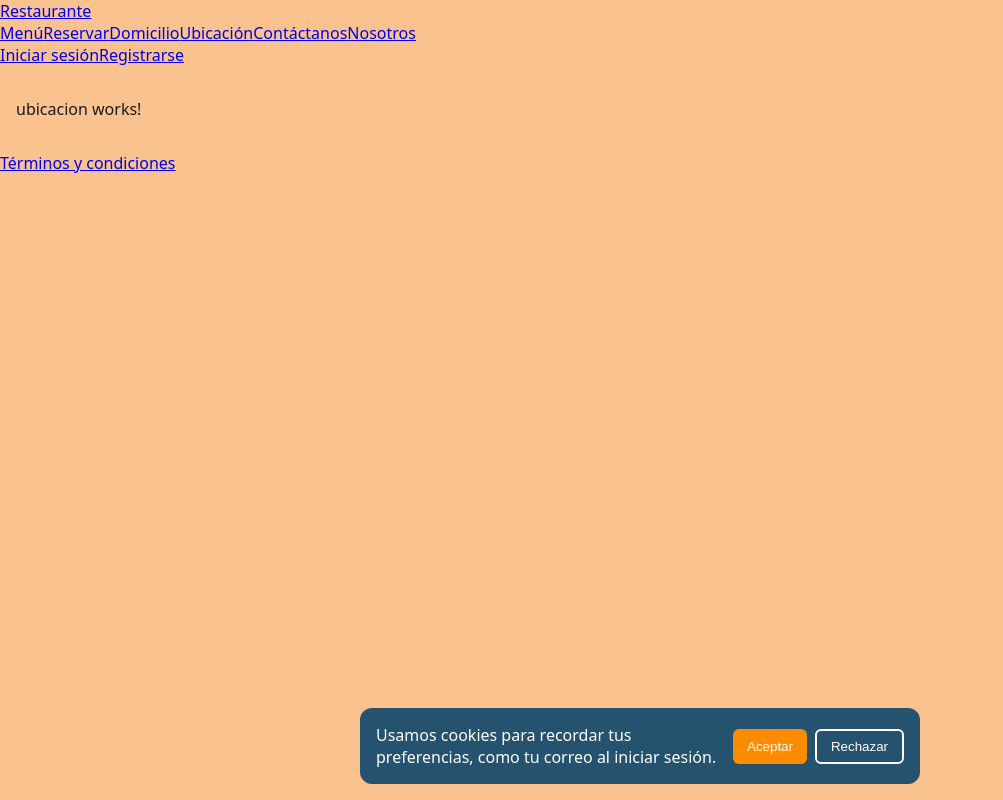
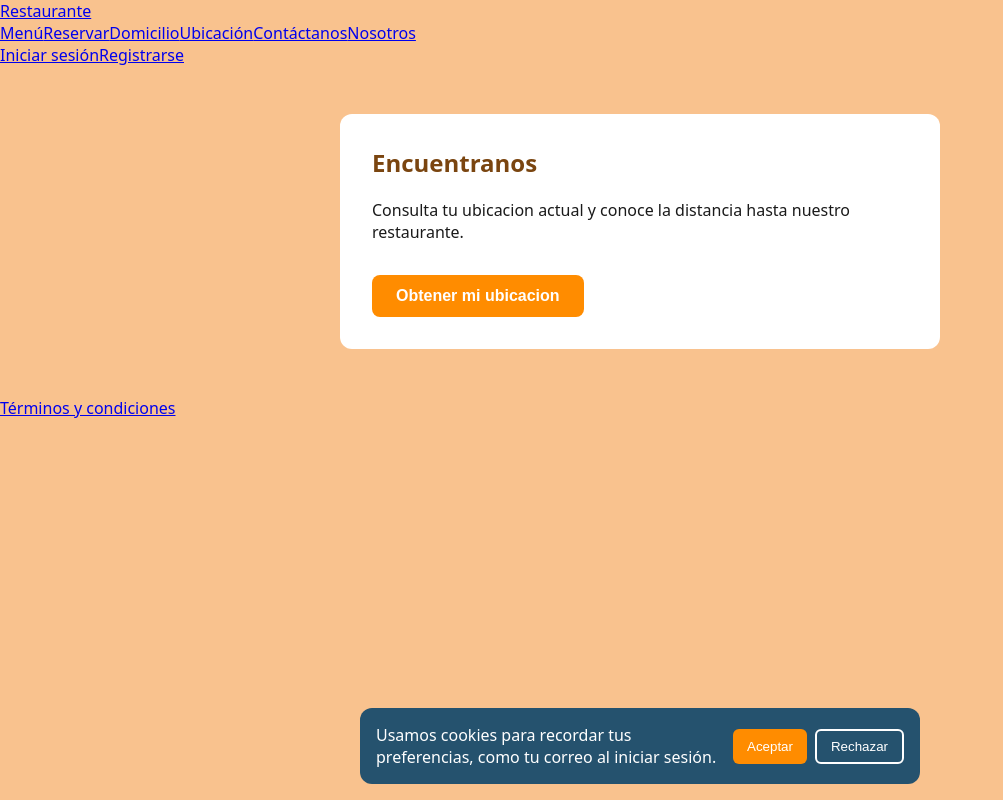
Before and after one commit to JuanSebastianLopez15/Proyecto-FinalFrontend, an Angular app: page /ubicacion in a window 1280 px wide. Shown: the whole page, without its empty margins (0-1003 px from the left). Built offline with nearby package versions, Linux system fonts and the light colour scheme.

Commit message:
feat: se crea el html, el ccs y el ts de ubicacion

```diff
--- a/src/app/paginas/ubicacion/ubicacion.css
+++ b/src/app/paginas/ubicacion/ubicacion.css
@@ -0,0 +1,59 @@
+.pagina-ubicacion {
+  max-width: 600px;
+  margin: 2rem auto;
+  padding: 2rem;
+  background-color: var(--color-blanco);
+  border-radius: 12px;
+  color: var(--color-texto);
+}
+
+.pagina-ubicacion h1 {
+  color: var(--color-cafe);
+  margin-top: 0;
+}
+
+.pagina-ubicacion button {
+  background-color: var(--color-naranja);
+  color: var(--color-blanco);
+  border: none;
+  border-radius: 8px;
+  padding: 0.75rem 1.5rem;
+  font-size: 1rem;
+  font-weight: bold;
+  cursor: pointer;
+  margin-top: 1rem;
+}
+
+.pagina-ubicacion button:hover:not(:disabled) {
+  background-color: var(--color-naranja-oscuro);
+}
+
+.pagina-ubicacion button:disabled {
+  opacity: 0.6;
+  cursor: not-allowed;
+}
+
+.mensaje-error {
+  color: #b5002b;
+  font-weight: bold;
+  margin-top: 1rem;
+}
+
+.informacion-ubicacion {
+  margin-top: 1.5rem;
+  padding-top: 1.5rem;
+  border-top: 1px solid #e0e0e0;
+}
+
+.informacion-ubicacion h2 {
+  color: var(--color-cafe);
+  margin-top: 0;
+}
+
+.informacion-ubicacion a {
+  display: inline-block;
+  margin-top: 0.75rem;
+  color: var(--color-azul);
+  font-weight: bold;
+  text-decoration: underline;
+}
--- a/src/app/paginas/ubicacion/ubicacion.html
+++ b/src/app/paginas/ubicacion/ubicacion.html
@@ -1 +1,63 @@
-<p>ubicacion works!</p>
+
+<!-- Contenedor principal de la pagina -->
+<section class="pagina-ubicacion">
+
+  <!-- Titulo y descripcion -->
+  <h1>Encuentranos</h1>
+
+  <p>
+    Consulta tu ubicacion actual y conoce la distancia hasta nuestro restaurante.
+  </p>
+
+  <!-- Boton para solicitar la ubicacion -->
+  <button
+    type="button"
+    (click)="obtenerUbicacion()"
+    [disabled]="cargando()"
+  >
+    {{ cargando() ? 'Obteniendo ubicacion...' : 'Obtener mi ubicacion' }}
+  </button>
+
+  <!-- Muestra un mensaje cuando ocurre un error -->
+  @if (mensajeError()) {
+    <p class="mensaje-error">
+      {{ mensajeError() }}
+    </p>
+  }
+
+  <!-- Muestra la informacion cuando se obtiene la ubicacion -->
+  @if (coordenadas()) {
+    <div class="informacion-ubicacion">
+
+      <h2>Tu ubicacion actual</h2>
+
+      <!-- Muestra las coordenadas del usuario -->
+      <p>
+        <strong>Latitud:</strong> {{ coordenadas()?.lat }}
+      </p>
+
+      <p>
+        <strong>Longitud:</strong> {{ coordenadas()?.lng }}
+      </p>
+
+      <!-- Muestra la distancia calculada en kilometros -->
+      @if (distancia() !== null) {
+        <p>
+          <strong>Distancia al restaurante:</strong>
+          {{ distancia() | number:'1.2-2' }} km
+        </p>
+      }
+
+      <!-- Enlace para consultar la ubicacion en OpenStreetMap -->
+      <a
+        [href]="'https://www.openstreetmap.org/?mlat=' + coordenadas()?.lat + '&mlon=' + coordenadas()?.lng + '#map=17/' + coordenadas()?.lat + '/' + coordenadas()?.lng"
+        target="_blank"
+        rel="noopener noreferrer"
+      >
+        Ver mi ubicacion en el mapa
+      </a>
+
+    </div>
+  }
+
+</section>
--- a/src/app/paginas/ubicacion/ubicacion.ts
+++ b/src/app/paginas/ubicacion/ubicacion.ts
@@ -1,9 +1,66 @@
-import { Component } from '@angular/core';
+
+import { Component, inject, signal } from '@angular/core';
+import { DecimalPipe } from '@angular/common';
+import { UbicacionService } from '../../servicios/ubicacion.service';
+import { Coordenadas, RESTAURANTE } from '../../modelos/restaurante';
 
 @Component({
   selector: 'app-ubicacion',
-  imports: [],
+  imports: [DecimalPipe],
   templateUrl: './ubicacion.html',
   styleUrl: './ubicacion.css',
 })
-export class Ubicacion {}
+export class Ubicacion {
+  // Conecta el servicio de ubicacion
+  private ubicacionService = inject(UbicacionService);
+
+  // Guarda las coordenadas del usuario
+  coordenadas = signal<Coordenadas | null>(null);
+
+  // Guarda la distancia hasta el restaurante
+  distancia = signal<number | null>(null);
+
+  // Guarda los mensajes de error
+  mensajeError = signal<string>('');
+
+  // Indica si se esta buscando la ubicacion
+  cargando = signal<boolean>(false);
+
+  // Obtiene la ubicacion y calcula la distancia
+  async obtenerUbicacion() {
+    this.cargando.set(true);
+    this.mensajeError.set('');
+
+    try {
+      // Solicita las coordenadas al servicio
+      const posicion = await this.ubicacionService.obtenerPosicion();
+      this.coordenadas.set(posicion);
+
+      // Calcula la distancia hasta el restaurante
+      const distanciaCalculada = this.ubicacionService.distanciaKm(
+        posicion,
+        RESTAURANTE
+      );
+
+      this.distancia.set(distanciaCalculada);
+
+    } catch (error) {
+      // Identifica el tipo de error de ubicacion
+      const errorUbicacion = error as GeolocationPositionError;
+
+      if (errorUbicacion.code === 1) {
+        this.mensajeError.set('Permiso de ubicacion denegado.');
+      } else if (errorUbicacion.code === 2) {
+        this.mensajeError.set('La ubicacion no esta disponible.');
+      } else if (errorUbicacion.code === 3) {
+        this.mensajeError.set('Se agoto el tiempo para obtener la ubicacion.');
+      } else {
+        this.mensajeError.set('Ocurrio un error al obtener la ubicacion.');
+      }
+
+    } finally {
+      // Finaliza el proceso de busqueda
+      this.cargando.set(false);
+    }
+  }
+}
```
